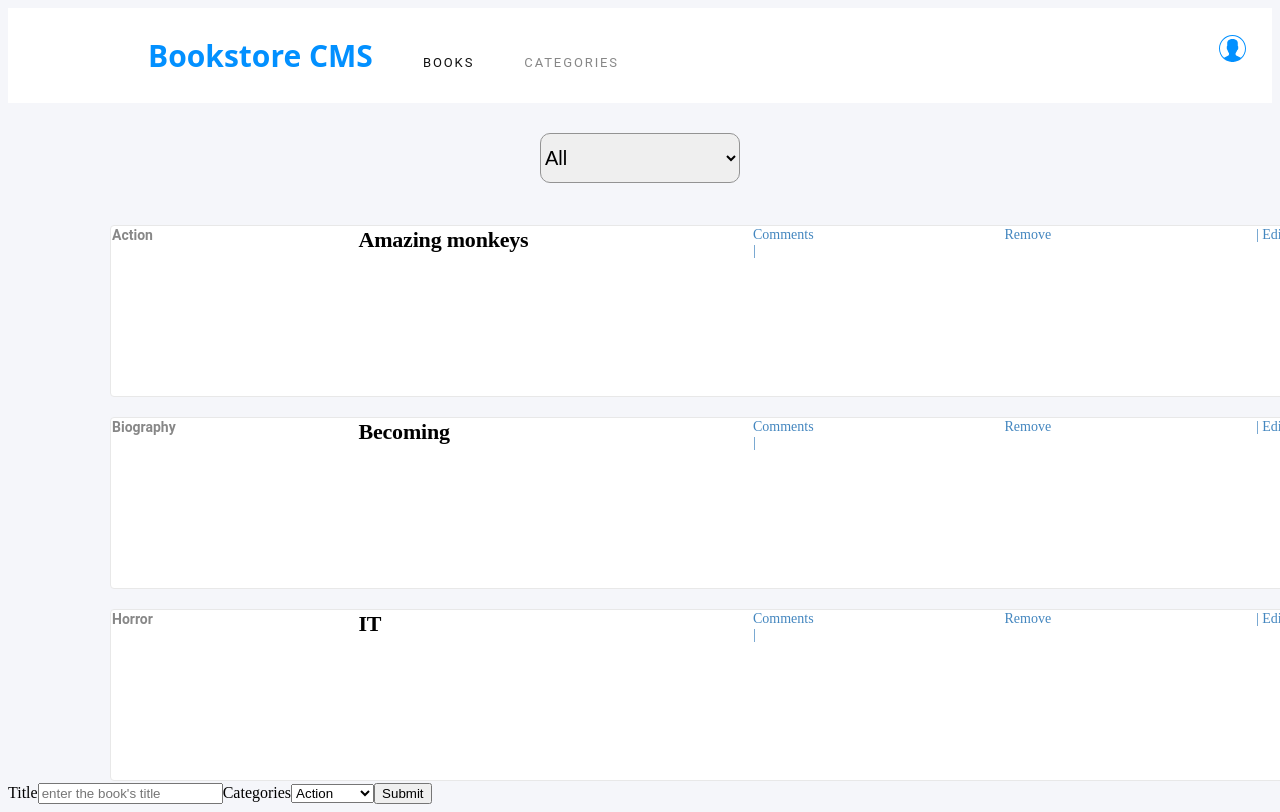
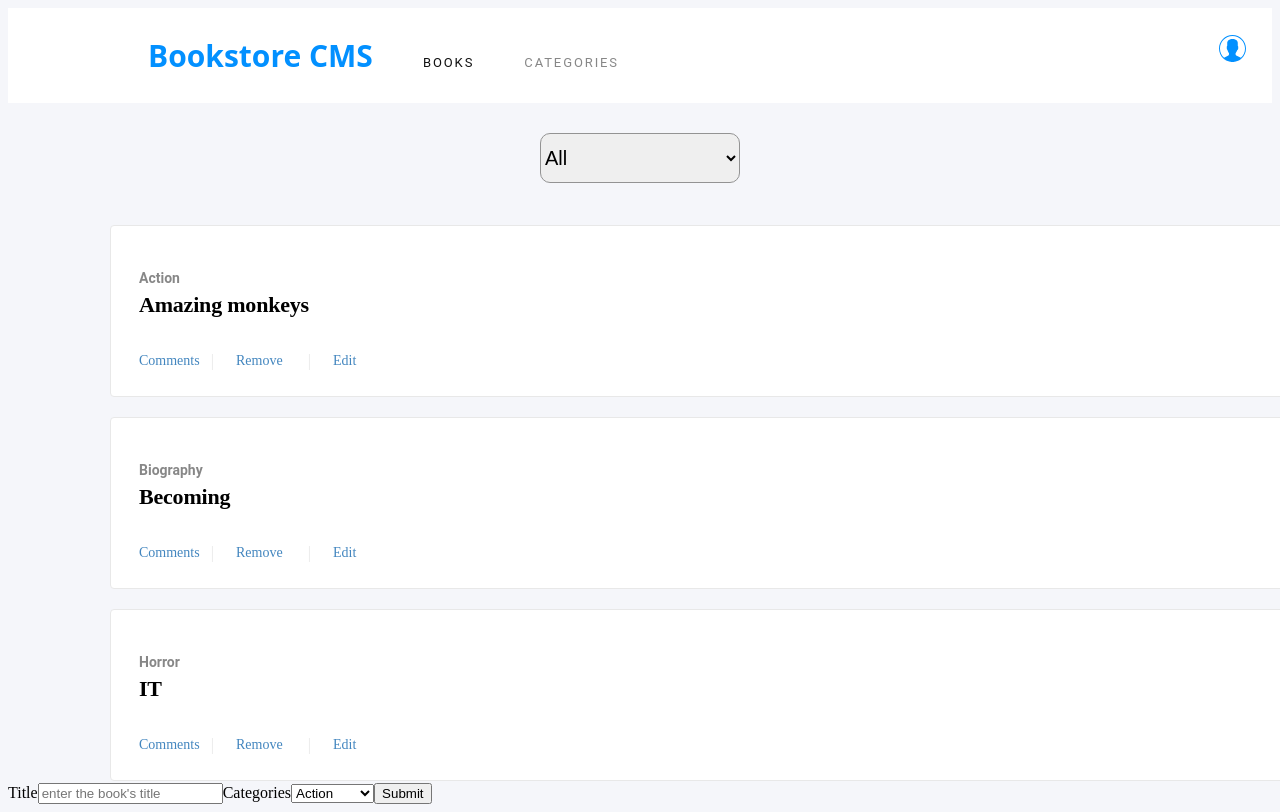
Before and after one commit to rida-elbahtouri/Bookstore, a React (Create React App) app: page / in a window 1280 px wide. Shown: the top 812 px of the page. Built offline with nearby package versions, Linux system fonts and the light colour scheme.

Commit message:
style book info sections

```diff
--- a/src/components/Book.js
+++ b/src/components/Book.js
@@ -1,19 +1,24 @@
-import React from 'react';
-import PropTypes from 'prop-types';
+import React from "react";
+import PropTypes from "prop-types";
 
 const Books = ({ book, handleRemoveBook }) => (
   <tr className="Lesson-Panel">
+    <div className="book-info">
       <td className="book-cat">{book.category}</td>
       <td className="book-title">{book.title}</td>
-
-    <td className="Remove">Comments |</td>
+      <div className="options">
+        <td className="Remove">Comments</td>
+        <span className="line">|</span>
         <td className="Remove">
           <a href="#" onClick={() => handleRemoveBook(book)}>
             Remove
           </a>
         </td>
+        <span className="line">|</span>
 
-    <td className="Remove">| Edit</td>
+        <td className="Remove">Edit</td>
+      </div>
+    </div>
   </tr>
 );
 
--- a/src/index.css
+++ b/src/index.css
@@ -1,18 +1,13 @@
-
 body {
-
   /* width: 1600px;
   height: 1434px; */
   background-color: #f5f6fa;
-
 }
 
 .panel-bg {
   width: 100%;
   height: 95px;
-  background-color:#ffffff ;
-
-
+  background-color: #ffffff;
 }
 
 .azure {
@@ -26,13 +21,11 @@ body {
 
   position: absolute;
   right: 26px;
-
 }
-nav{
+nav {
   position: relative;
   display: flex;
   align-items: center;
-
 }
 li {
   list-style: none;
@@ -81,27 +74,26 @@ a {
   font-style: normal;
   line-height: normal;
   letter-spacing: 1.9px;
-  color:#121212;
+  color: #121212;
   margin-left: 50px;
-
 }
 
-.categories-div{
+.categories-div {
   margin-top: 30px;
   margin-bottom: 20px;
   display: flex;
   justify-content: center;
 }
 
-.categories-filter{
+.categories-filter {
   height: 50px;
   width: 200px;
   border-radius: 10px;
   font-size: 20px;
-  border-color:#939393;
+  border-color: #939393;
 }
 
-.Lesson-Panel{
+.Lesson-Panel {
   margin-top: 20px;
   width: 1200px;
   height: 170px;
@@ -110,8 +102,9 @@ a {
   background-color: #ffffff;
   margin-left: 100px;
   margin-right: 100px;
- display: flex;
- justify-content: space-between;
+  display: flex;
+  justify-content: space-between;
+  align-items: center;
 }
 
 /* .book-table{
@@ -120,11 +113,11 @@ a {
   margin-bottom: 30px;
 } */
 
-.book-cat{
+.book-cat {
   width: 49px;
   height: 18px;
   opacity: 0.5;
-  font-family: Roboto, Helvetica, sans-serift;;
+  font-family: Roboto, Helvetica, sans-serift;
   font-size: 14px;
   font-weight: bold;
   font-stretch: normal;
@@ -159,3 +152,25 @@ a {
   letter-spacing: normal;
   color: #4386bf;
 }
+
+.line {
+  color: #e8e8e8;
+}
+
+.book-info {
+  margin-left: 27px;
+  display: grid;
+  grid-template-columns: 250px;
+  grid-template-rows: repeat(3, 1fr);
+}
+
+.options {
+  display: grid;
+  grid-template-columns: 3fr 1fr 3fr 1fr 2fr;
+  grid-template-rows: 1fr;
+  padding-top: 20px;
+}
+
+.book-cat{
+  padding-top: 20px;
+}
```
Lines whose indentation alone changed are shown as unchanged.
